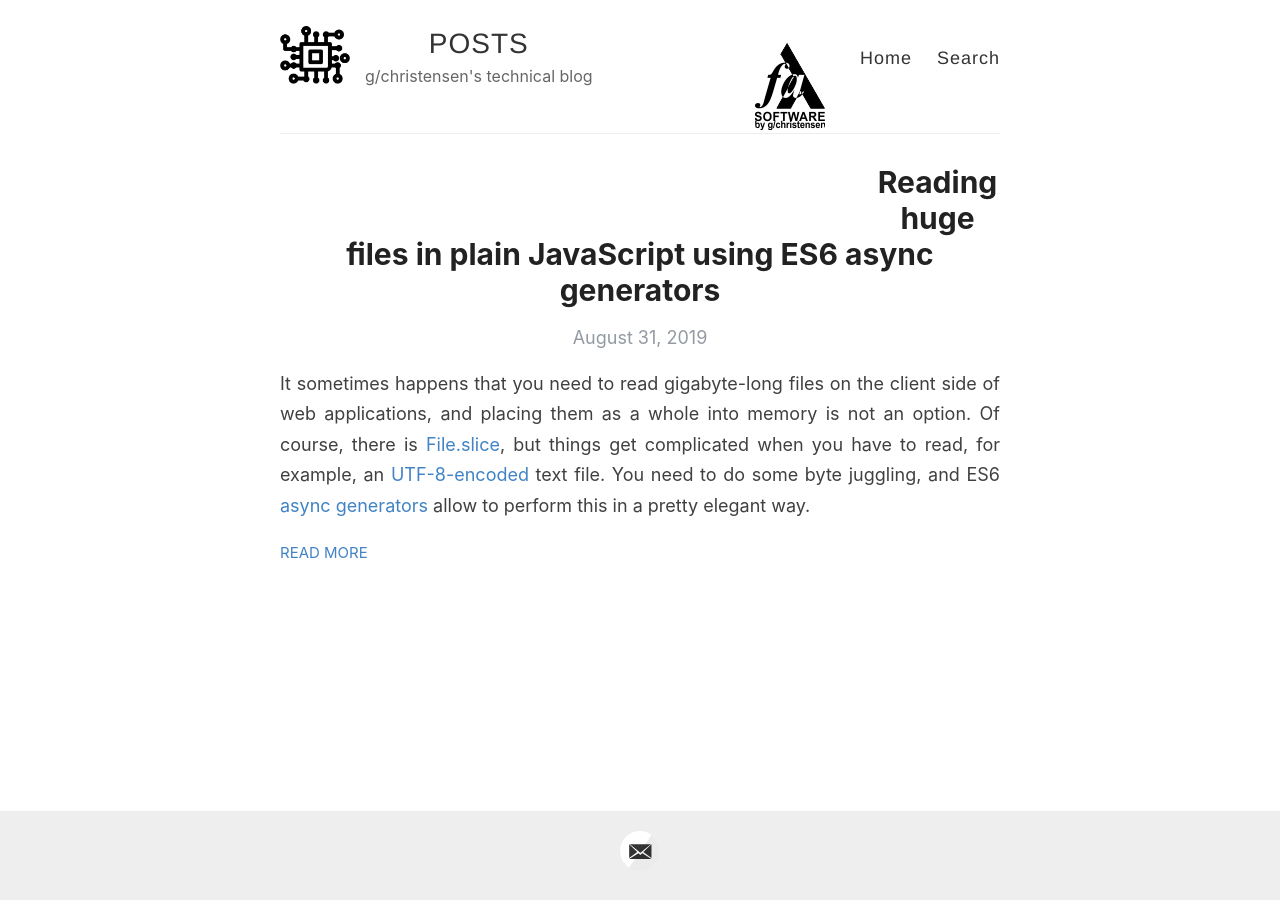
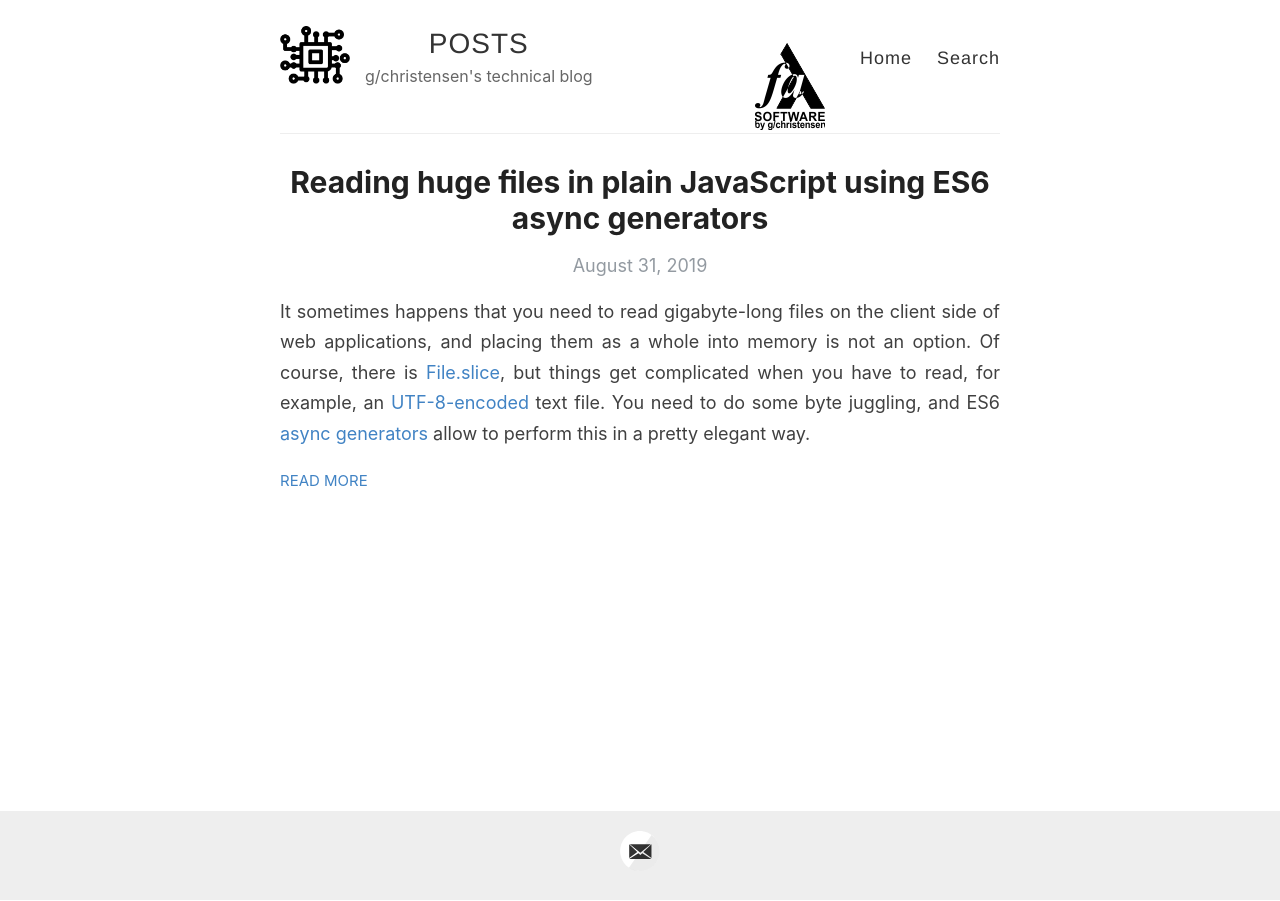
Before and after one commit to GChristensen/posts, a Jekyll site: the page built from index.html, in a window 1280 px wide. Built offline with Jekyll 4.4.1, drawn with Linux system fonts in a browser that asks for light colours; the list of posts is cut into pages by our own code.

Commit message:
config edit

```diff
--- a/_layouts/default.html
+++ b/_layouts/default.html
@@ -29,7 +29,7 @@
             <nav>
               <a href="{{ site.baseurl }}/">Home</a>
               <a href="{{ site.baseurl }}/search">Search</a>
-              <a href="https://gchristensen.github.io" target="_blank" class="site-avatar"><img src="{{ site.baseurl }}/software.png" />
+              <a href="https://gchristensen.github.io" target="_blank" class="site-avatar"><img src="{{ site.baseurl }}/software.png" /></a>
               <!---a href="{{ site.baseurl }}/about">About</a-->
             </nav>
           </header>
```
